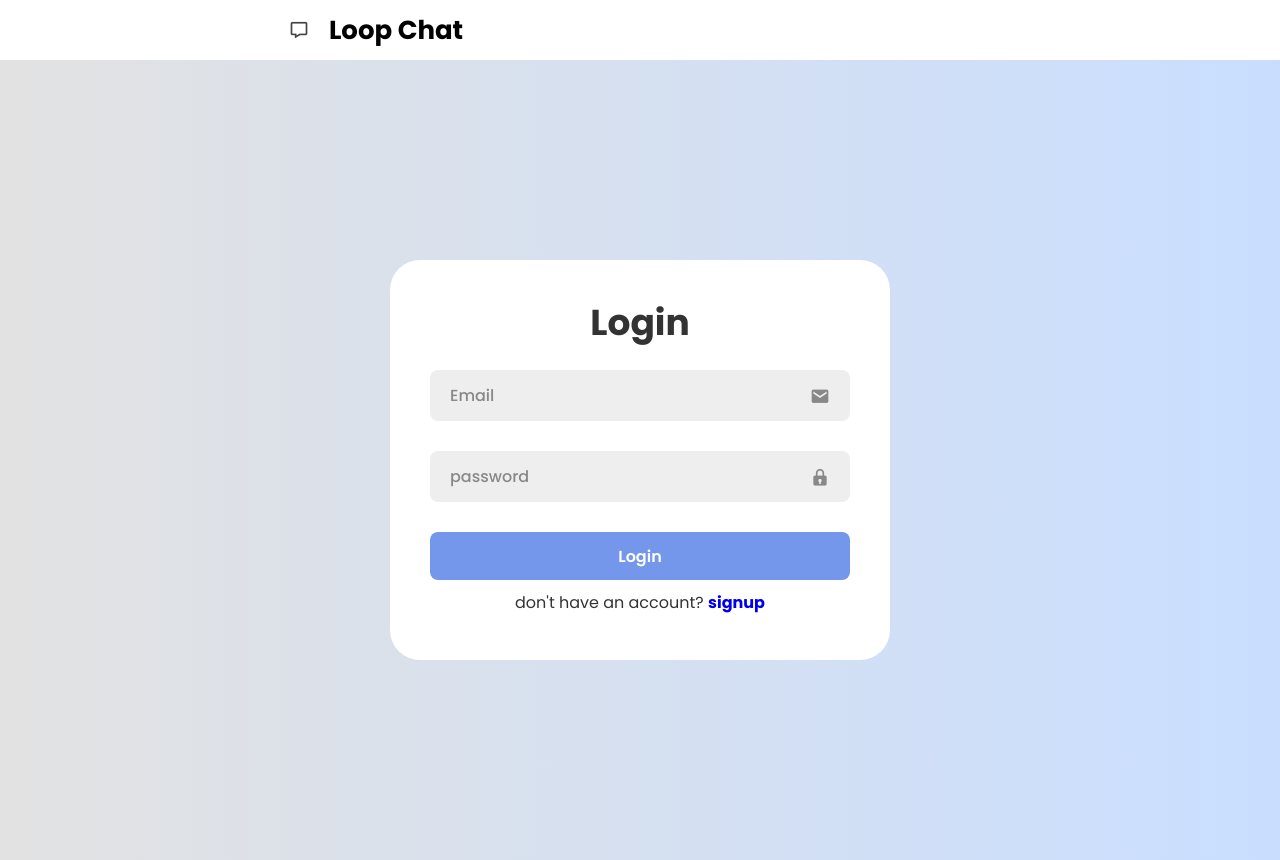
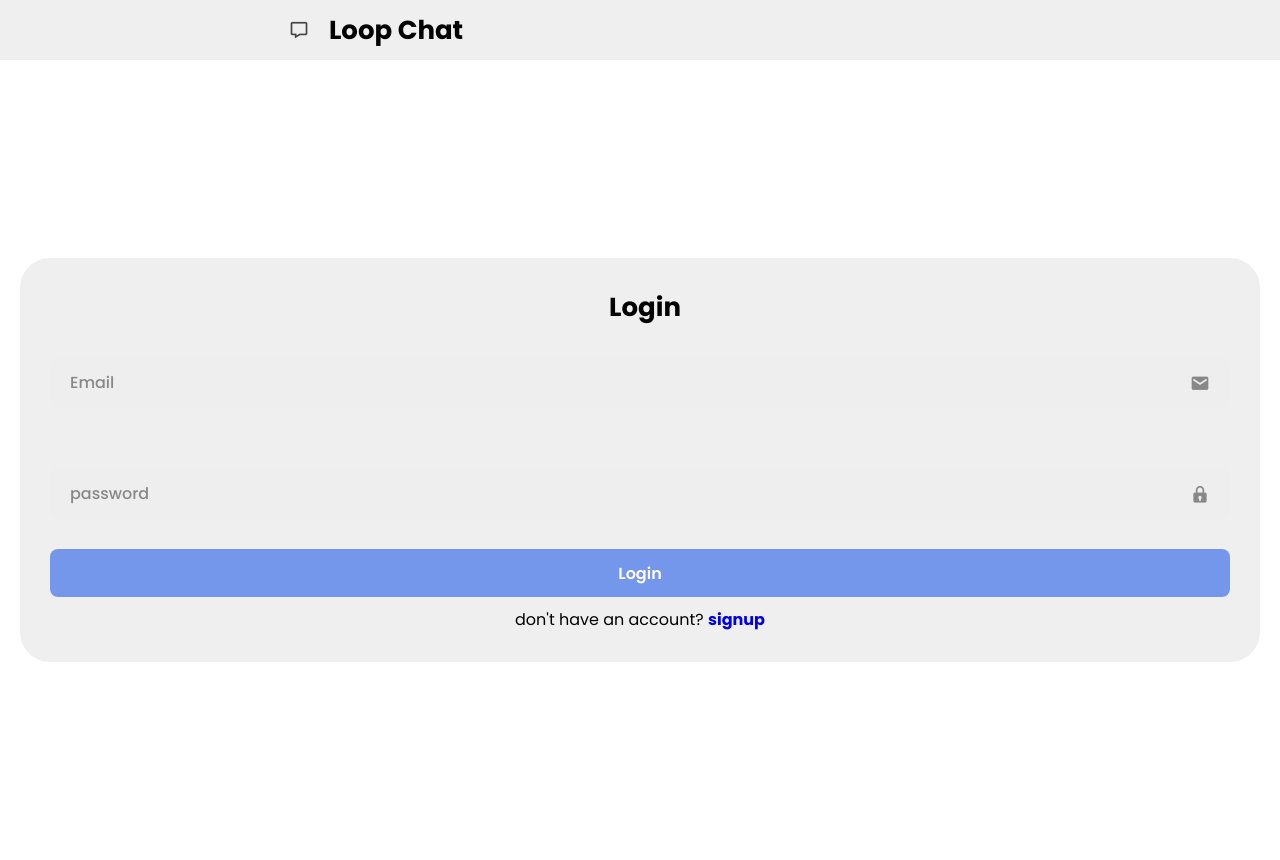
Before and after one commit to Dhineshkumar-14/loop-chat, a React (Create React App) app in the folder frontend/: page / in a window 1280 px wide. After the commit the page ends 800 px from the top, so only its background shows below. Built offline with nearby package versions, Linux system fonts and the light colour scheme; no server answers.

Commit message:
Changed the login page css

```diff
--- a/frontend/src/App.css
+++ b/frontend/src/App.css
@@ -6,8 +6,16 @@
   font-family: "Poppins", sans-serif;
 }
 
-html, body {
+html,
+body {
   height: 100%;
   margin: 0;
   padding: 0;
+  overflow: hidden;
 }
+
+#root {
+  display: flex;
+  align-items: center;
+  flex-direction: column;
+}
--- a/frontend/src/components/style/Navbar.css
+++ b/frontend/src/components/style/Navbar.css
@@ -5,10 +5,7 @@
   justify-content: space-around;
   width: 100vw;
   padding: 10px;
-  position: sticky;
-  top: 0;
-  background-color: #fff;
-  z-index: 1;
+  background-color: #efefef;
 }
 
 .link {
--- a/frontend/src/pages/style/LoginPage.css
+++ b/frontend/src/pages/style/LoginPage.css
@@ -3,33 +3,19 @@
   align-items: center;
   justify-content: center;
   min-height: 100vh;
-  background: linear-gradient(90deg, #e2e2e2, #c9deff);
-}
-
-.login-container {
-  position: relative;
-  width: 500px;
-  height: 400px;
-  background: #fff;
-  border-radius: 30px;
-  box-shadow: 0 0 3 rgba(0, 0, 0, 0.2);
-  margin: 20px;
-}
-
-.login-formbox {
-  position: absolute;
   width: 100%;
-  right: 0;
-  height: 100%;
-  padding: 40px;
-  display: flex;
-  align-items: center;
-  color: #333;
-  text-align: center;
 }
 
 form {
-  width: 100%;
+  width: 500px;
+  box-shadow: 0 0 3 rgba(0, 0, 0, 0.2);
+  background-color: #efefef;
+  border-radius: 30px;
+  padding: 30px;
+  display: flex;
+  align-items: center;
+  flex-direction: column;
+  margin: 20px;
 }
 
 .login-container h1 {
@@ -39,13 +25,14 @@ form {
 
 .input-box {
   position: relative;
-  margin: 30px 0;
+  margin: 20px 0;
+  width: 100%;
 }
 
 .input-box input {
   width: 100%;
   padding: 13px 50px 13px 20px;
-  background-color: #eee;
+  background-color: #fff;
   border: none;
   border-radius: 8px;
   outline: none;
--- a/frontend/src/pages/view/LoginPage.jsx
+++ b/frontend/src/pages/view/LoginPage.jsx
@@ -30,8 +30,6 @@ const LoginPage = () => {
 
   return (
     <div className="login">
-      <div className="login-container">
-        <div className="login-formbox">
       <form>
         <h1>Login</h1>
         <div className="input-box">
@@ -66,8 +64,6 @@ const LoginPage = () => {
         </p>
       </form>
     </div>
-      </div>
-    </div>
   );
 };
 
```
Lines whose indentation alone changed are shown as unchanged.
